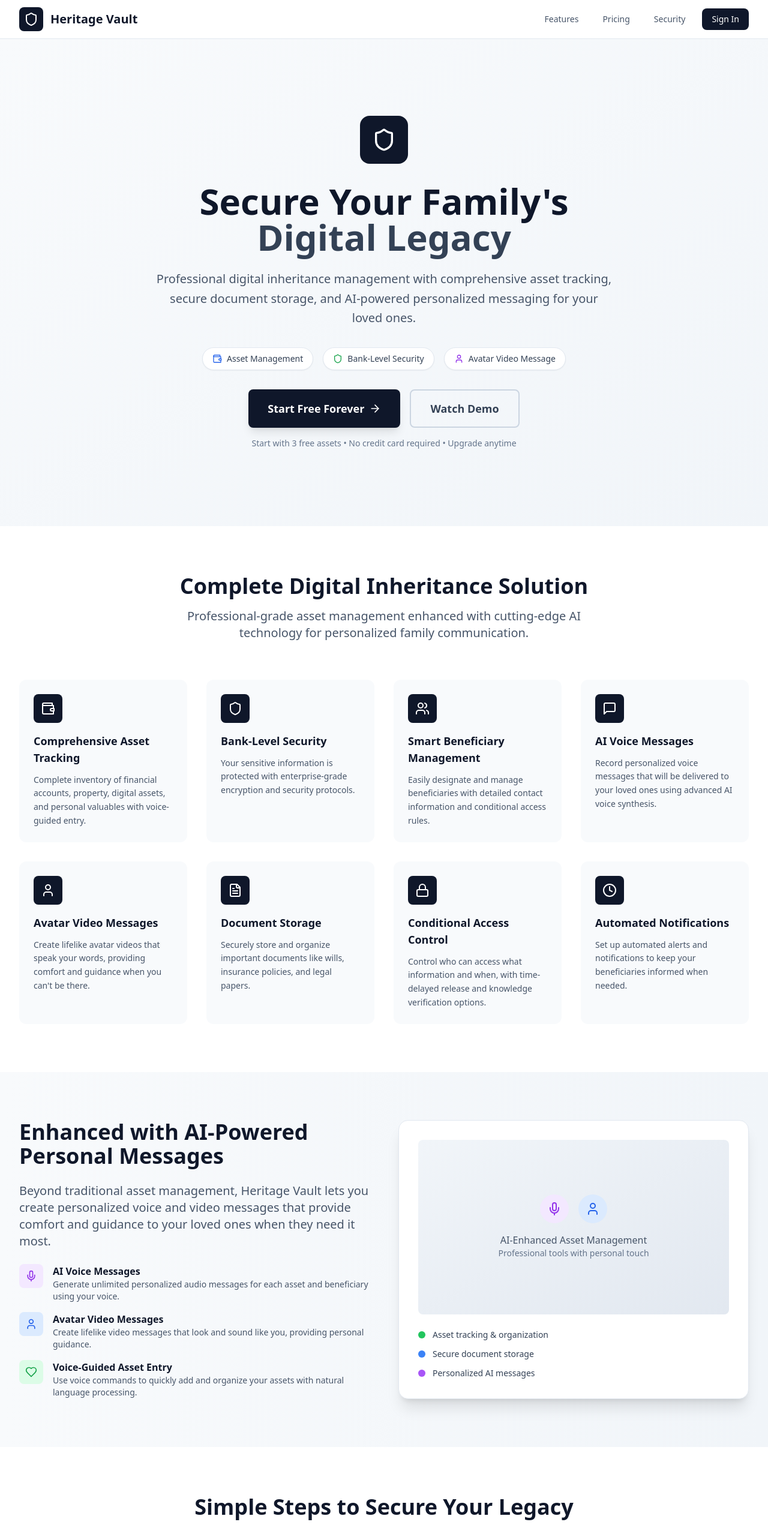
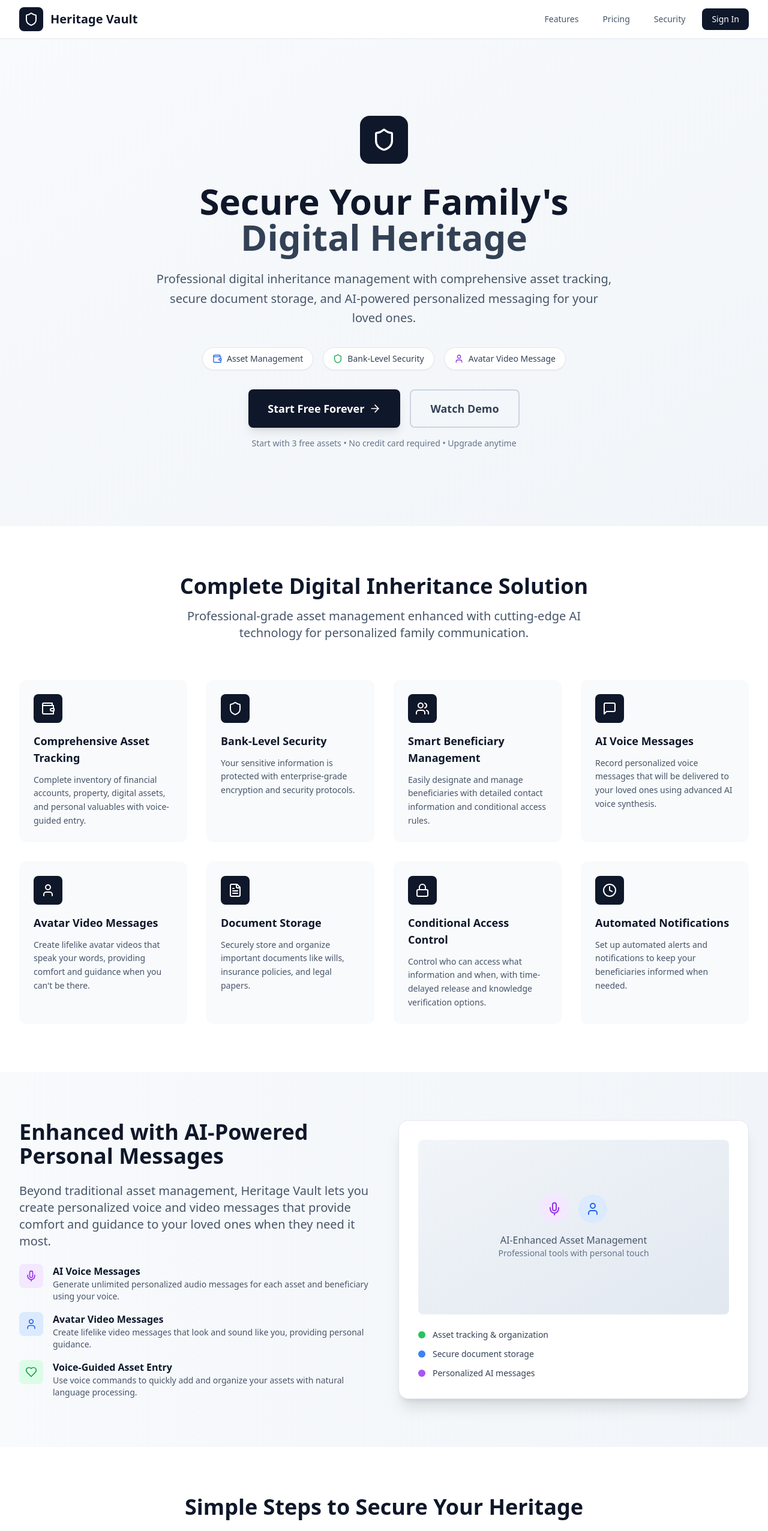
Before and after one commit to ChisomAniefuna/Heritage, a React (Vite) app: page / in a window 1280 px wide. Shown: the top 2552 px of the page at 60% size. Built offline with nearby package versions, Linux system fonts and the light colour scheme; no server answers; what elevenlabs would draw is missing.

Commit message:
Change Legacy to Heritage in Homepage

```diff
--- a/src/components/Homepage.tsx
+++ b/src/components/Homepage.tsx
@@ -90,7 +90,7 @@
       badge: 'Free'
     },
     {
-      name: 'LegacyVault Pro',
+      name: 'HeritageVault Pro',
       price: '$12',
       period: '/month',
       yearlyPrice: '$120',
@@ -113,7 +113,7 @@
       badge: 'Most Popular'
     },
     {
-      name: 'LegacyVault Forever',
+      name: 'HeritageVault Forever',
       price: '$89',
       period: '/one-time',
       description: 'Lifetime access - perfect for those who hate subscriptions',
@@ -124,7 +124,7 @@
         '3 voice messages',
         '10 flash questions',
         'Vault release tracking',
-        'Exportable legacy report',
+        'Exportable heritage report',
         'Lifetime updates',
         'No recurring fees'
       ],
@@ -202,7 +202,7 @@
             </div>
             <h1 className="text-4xl lg:text-6xl font-bold text-slate-900 mb-6 leading-tight">
               Secure Your Family's
-              <span className="block text-slate-700">Digital Legacy</span>
+              <span className="block text-slate-700">Digital Heritage</span>
             </h1>
             <p className="text-xl text-slate-600 mb-8 max-w-3xl mx-auto leading-relaxed">
               Professional digital inheritance management with comprehensive asset tracking, secure document storage,
@@ -357,7 +357,7 @@
         <div className="max-w-7xl mx-auto px-4 sm:px-6 lg:px-8">
           <div className="text-center mb-16">
             <h2 className="text-3xl lg:text-4xl font-bold text-slate-900 mb-4">
-              Simple Steps to Secure Your Legacy
+              Simple Steps to Secure Your Heritage
             </h2>
             <p className="text-xl text-slate-600 max-w-2xl mx-auto">
               Professional estate planning made simple with modern technology and personal touches.
@@ -577,7 +577,7 @@
             Start Protecting Your Family's Future Today
           </h2>
           <p className="text-xl text-slate-300 mb-8 leading-relaxed">
-            Join thousands of families who have secured their digital legacy with professional asset management
+            Join thousands of families who have secured their digital heritage with professional asset management
             and personalized AI messaging. Your loved ones will thank you for the peace of mind.
           </p>
           <div className="flex flex-col sm:flex-row gap-4 justify-center mb-6">
```
